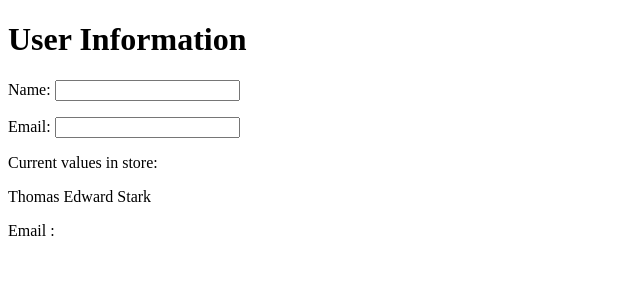
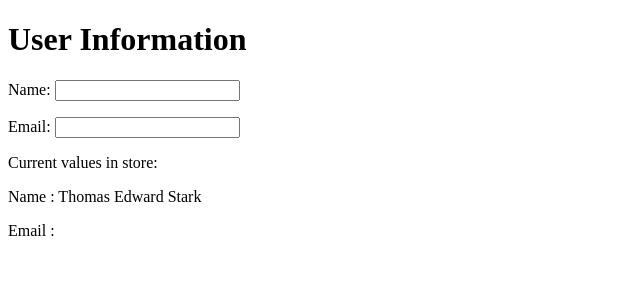
Before and after one commit to acciojob/user-info-redux-pranav50034, a React app: page / in a window 1280 px wide. Shown: the top 300 px of the page, without its empty margins (0-640 px from the left). Built offline with nearby package versions, Linux system fonts and the light colour scheme.

Commit message:
submit#3

```diff
--- a/src/components/App.js
+++ b/src/components/App.js
@@ -33,7 +33,7 @@ const App = () => {
         <div className="output">
            <p>Current values in store:</p>
            {
-            !userName && <p>{faltuName}</p>
+            !userName && <p>Name : {faltuName}</p>
            }
            {
             userName && <p>Name : {userName}</p>
```
